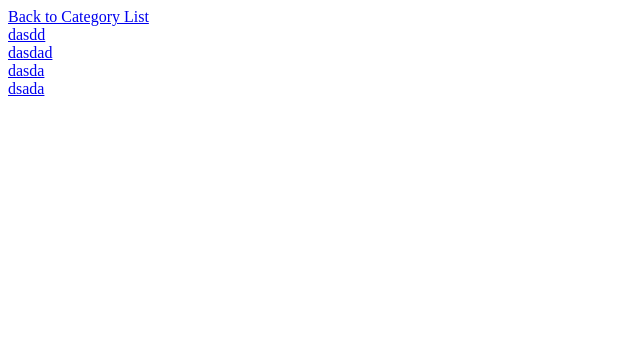
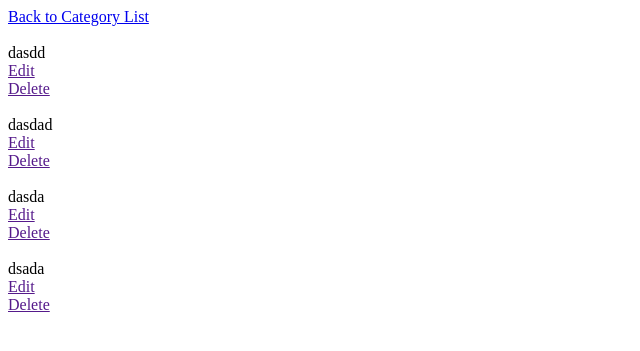
Before and after one commit to den330/CatalogApp, a Flask app: page /catalogList/1 in a window 1280 px wide. Shown: the top 351 px of the page, without its empty margins (0-640 px from the left). Run offline with Flask 2, Linux system fonts and the light colour scheme; data comes from the database, SQL or seed files in the repository.

Commit message:
edit delete button

```diff
--- a/templates/cataItems.html
+++ b/templates/cataItems.html
@@ -3,12 +3,17 @@
 	</head>
 	<body>
 		<a href='{{url_for('catalogList')}}'>Back to Category List</a>
+		<br>
+		<br>
 		{% for item in items %}
 		<div class = 'Items'>
-			<span class= 'ItemName'>
+			<div class = "ItemNames"
 				<a href= '{{url_for('enterItem', category_id = category_id, item_id=item.id)}}'> {{item.name}} </a>
-			</span>
+			</div>
+			<a href = ''> Edit </a> <br>
+			<a href = ''> Delete </a>
 		</div>
+		<br>
 		{% endfor %}
 	</body>
 </html>
```
